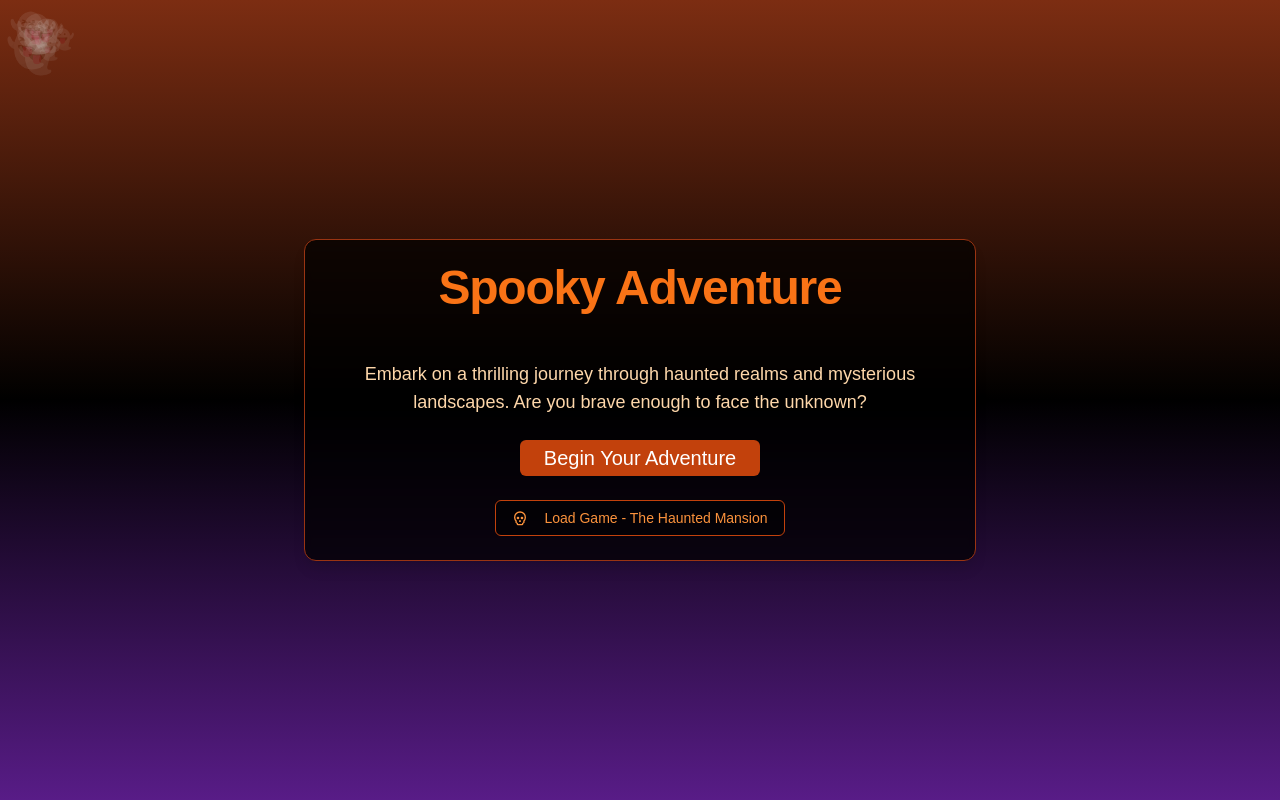
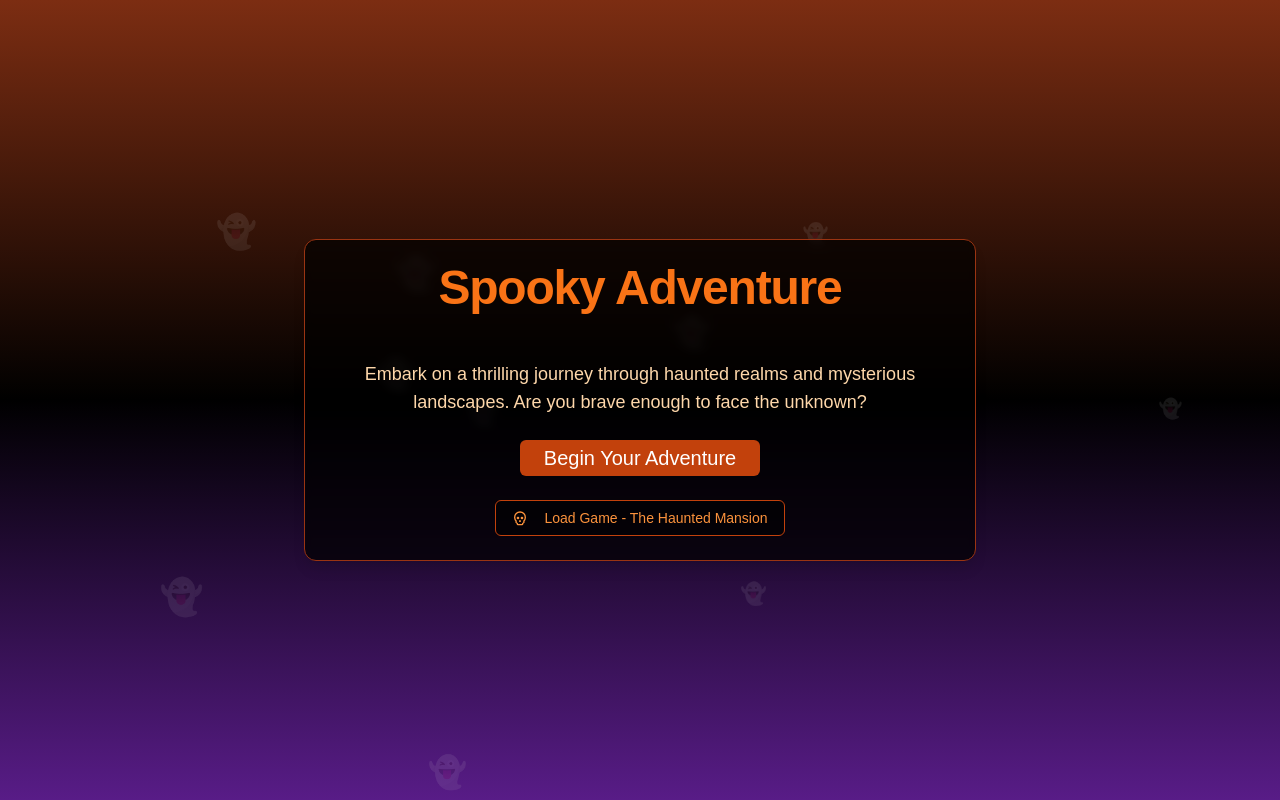
Before and after one commit to johannes117/midnight-massacre, a Next.js app: page / in a window 1280 px wide. Built offline with nearby package versions, Linux system fonts and the light colour scheme.

Commit message:
fixed floating ghosts

```diff
--- a/components/floating-ghosts.tsx
+++ b/components/floating-ghosts.tsx
@@ -11,19 +11,19 @@ export function FloatingGhosts() {
   if (!isClient) return null
 
   return (
-    <div className="absolute inset-0 overflow-hidden pointer-events-none">
+    <div className="fixed inset-0 overflow-hidden pointer-events-none">
       {[...Array(10)].map((_, i) => (
         <motion.div
           key={i}
           className="absolute text-4xl opacity-10"
           initial={{
-            y: `${Math.random() * 100}%`,
-            x: `${Math.random() * 100}%`,
+            top: `${Math.random() * 100}vh`,
+            left: `${Math.random() * 100}vw`,
             scale: 0.5 + Math.random() * 0.5
           }}
           animate={{
-            y: [`${Math.random() * 100}%`, `${Math.random() * 100}%`],
-            x: [`${Math.random() * 100}%`, `${Math.random() * 100}%`],
+            top: [`${Math.random() * 100}vh`, `${Math.random() * 100}vh`],
+            left: [`${Math.random() * 100}vw`, `${Math.random() * 100}vw`],
           }}
           transition={{
             duration: 20 + Math.random() * 10,
```
